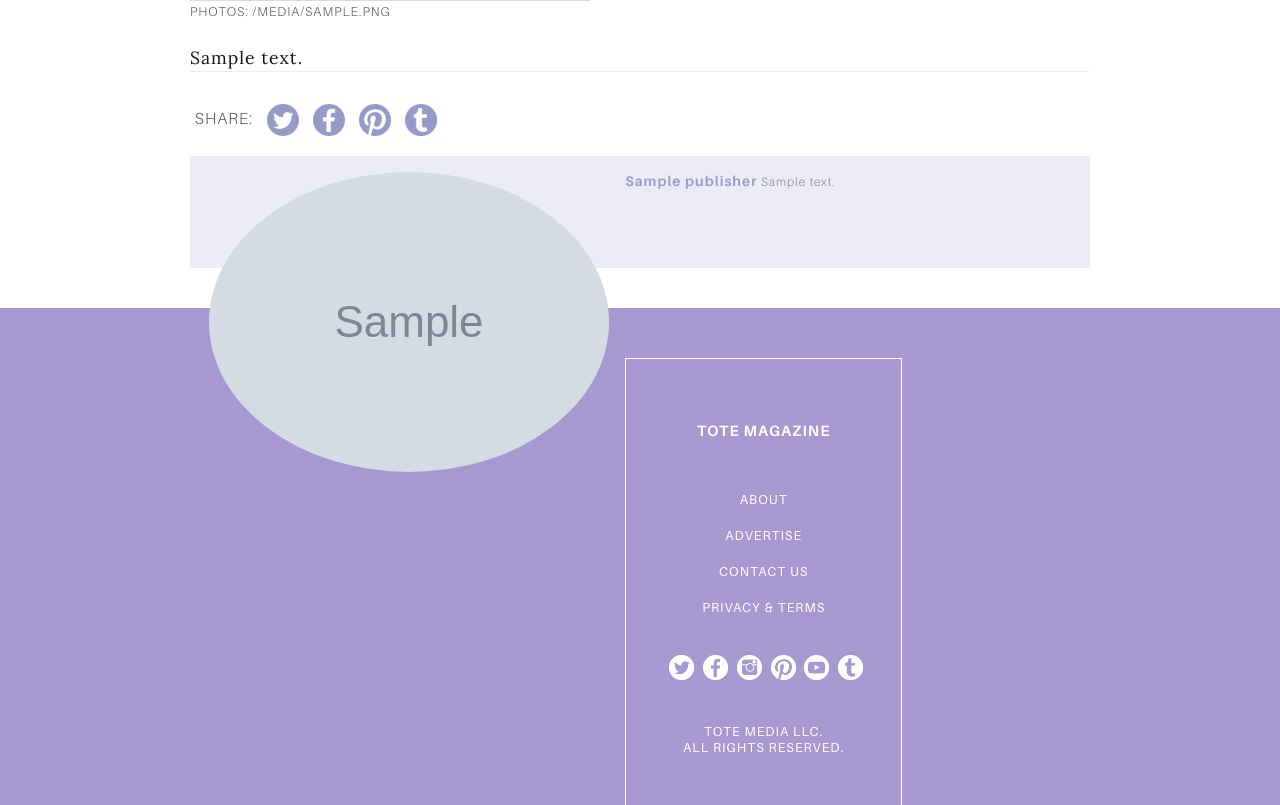
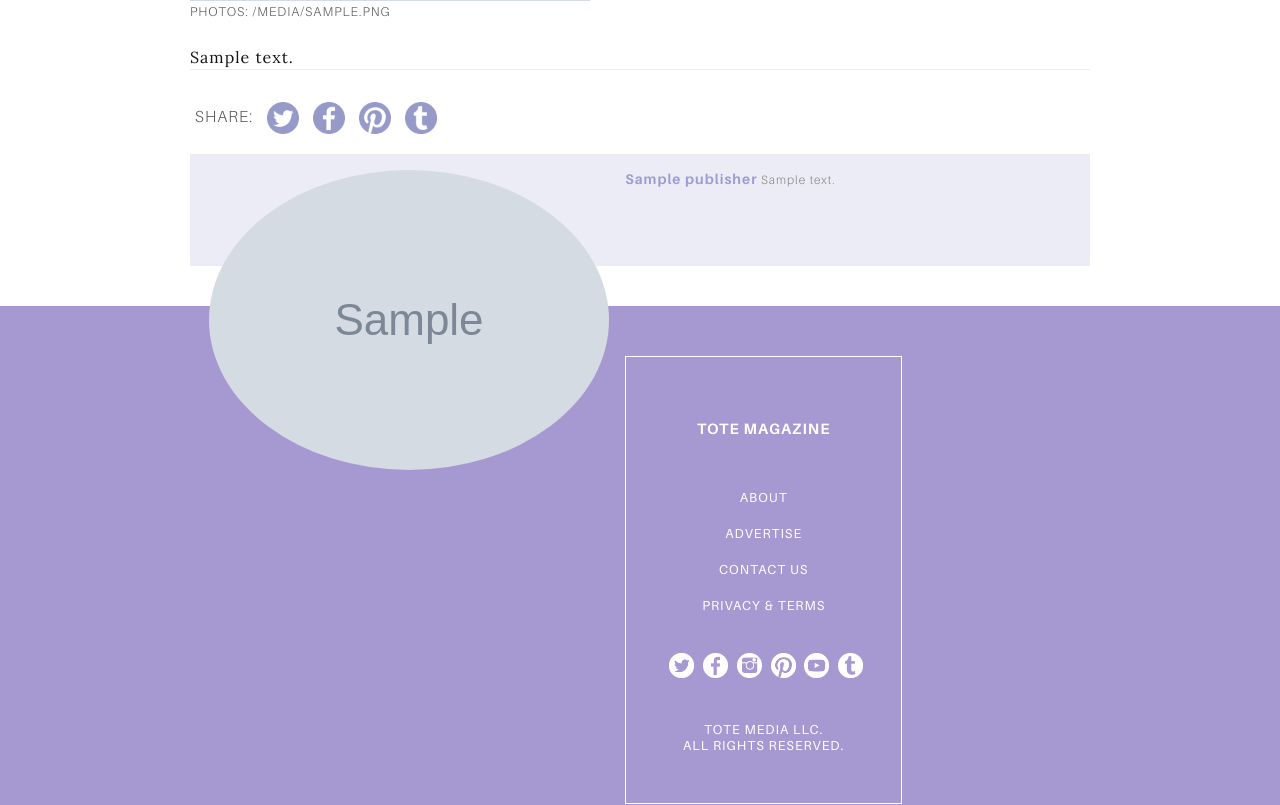
Before and after one commit to devonwarren/totemag, a Django app: template templates/article_full.html in a window 1280 px wide. Shown: the part 797-1602 px from the top of the page. Run offline with Django 3.2, Linux system fonts and the light colour scheme; the template is opened without the code that fills it: most values are stand-ins (such as "Sample title", 1, 10 or a date in 2020); grey boxes marked "Sample" are stand-in pictures; some libraries are stand-ins or nearby versions.

Commit message:
shrink article font slightly

```diff
--- a/static/css/style.css
+++ b/static/css/style.css
@@ -70,7 +70,7 @@ header nav a img { display: block; width: 17px; width: 25.5px; }
 #sidebar { left: -350px; }
 #contact { right: -350px; }
 #content { transition: width 1s, margin 1s; }
-#content article { font-family: 'Lora', serif; line-height: 1.5em; font-size: 1.1em; color: #141414; }
+#content article { font-family: 'Lora', serif; line-height: 1.5em; font-size: 1em; color: #141414; }
 #sidebar hr { margin: 40px 0 40px 40px; width: 100px; color: #fff; height: 1px; border-color: #fff; background: #fff; }
 #sidebar ul { list-style: none; }
 #sidebar ul.last { margin-bottom: 40px; }
```
